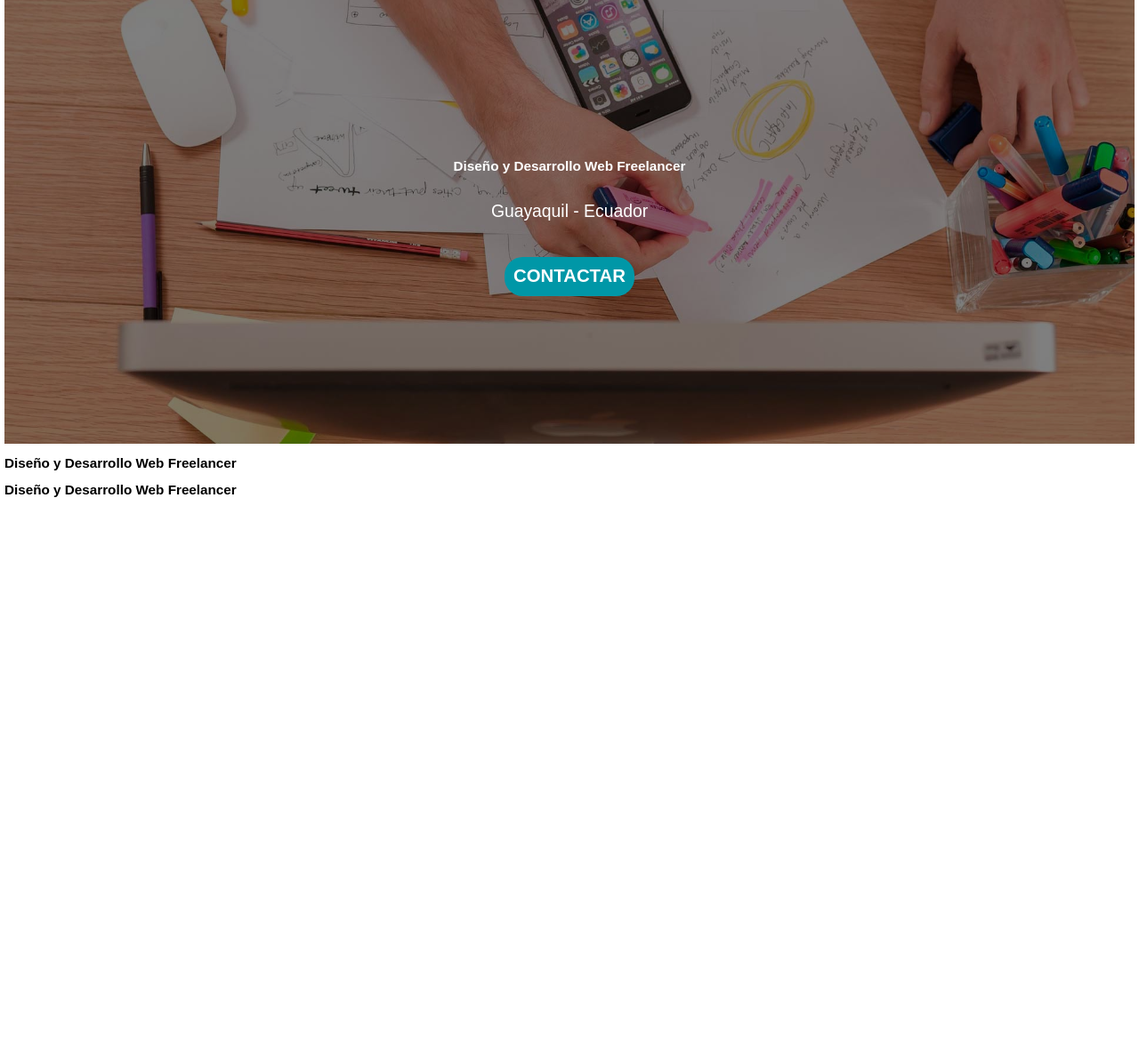
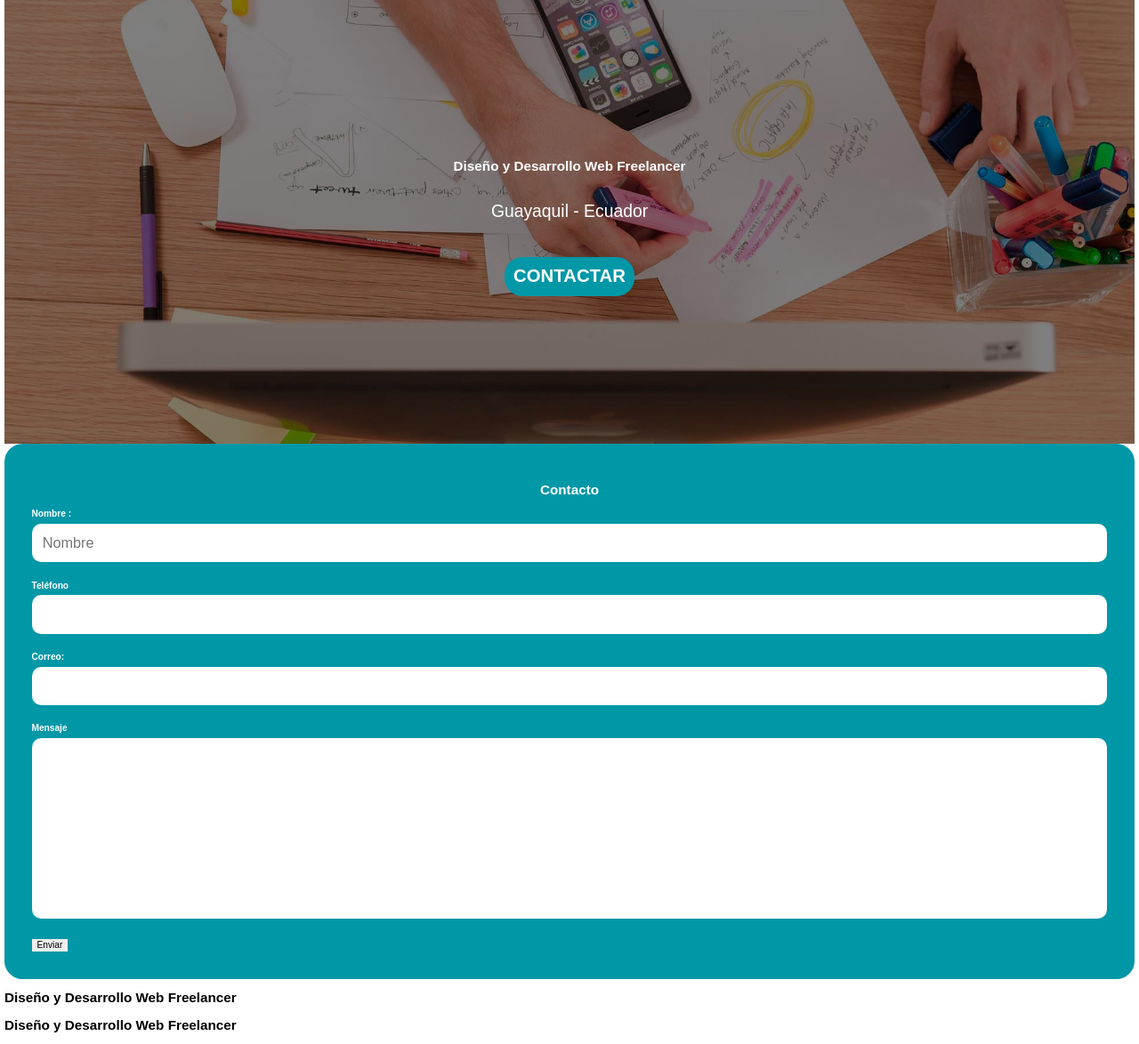
Before and after one commit to gmcruzgonzabay/Programacion-web-04, a PHP site: page / in a window 1280 px wide. Shown: the part 70-1244 px from the top of the page at 89% size. Before the commit the page ends 629 px from the top, so only its background shows below. Run offline with PHP 8.4, Linux system fonts and the light colour scheme; some libraries are stand-ins or nearby versions.

Commit message:
Formulario

```diff
--- a/27-julio/html project/css/styles.css
+++ b/27-julio/html project/css/styles.css
@@ -43,7 +43,7 @@ body
     padding: 1rem;
 
 }
-.navegacion-principa a:hover{
+.navegacion-principal a:hover{
 
     background-color: var(--primario);
     color: var(--oscuro);
@@ -103,10 +103,69 @@ EL H2 QUE SE ENCUENTRA EN HERO
 h2{
     color: #ffc107;
 }
-*/
+*//* ==========================
+
+   Formulario
+
+========================== */
+
+.contacto{
+    background-color: var(--secundario);
+    padding: 3rem;
+    border-radius: 2rem;
+}
+
+.contacto h2{
+
+    color: var(--blanco);
+    text-align: center;
+}
+.form{
+    margin: 0 auto;
+
+}
+
+legen{
+
+    color: var(--primario);
+    text-align: center;
+    font-size: 1.8rem;
+    font-weight: bold;
+    text-transform: uppercase;
+    margin-bottom: 2rem;
+
+}
+label
+{
+    color: var(--blanco);
+    font-weight: bold;
+    display: block;
+    margin-bottom: .5rem;
+}
+
+input,
+textarea,
+select{
+
+    width: 100%;
+    padding: 1.2rem;
+    border: none;
+    border-radius: 1rem;
+    margin-bottom: 2rem;
+    font-size: 1.6rem;
+}
 
 
 
+textarea{
+height: 20rem;
+   resize: none;
+}
+button{
+
+    border: none;
+    cursor: pointer;
+}
 
 
 
@@ -144,4 +203,5 @@ div
 
 img{
     border-radius: 30px;
+
 }
--- a/27-julio/html project/index.html
+++ b/27-julio/html project/index.html
@@ -78,6 +78,61 @@
         </div>
 
     </section>
+
+
+    <!--LISTAS DESORDENADAS-->
+
+    <!--
+    <ul>
+        <li> Pizza</li>
+        <li>Hamburguesas</li>
+        <li>Pollo</li>
+
+    </ul>
+    -->
+
+
+       <!--LISTAS ORDENADA-->
+
+    <!--
+
+    <ol>
+
+        <li> Hervir Agua</li>
+        <li> Agregar Cafe</li>
+        <li> Servir en una taza</li>
+    </ol>
+    -->
+
+
+
+    <!-- Formulario de contacto -->
+
+    <section class="contacto">
+     <h2>Contacto</h2>
+        <form>
+    <label for="nombre"> Nombre :</label>
+    <input placeholder="Nombre" required type="text" id="nombre" name="nombre">
+    <label for="telefono">Teléfono</label>
+    <input type="number" name="telefono" id="telefono">
+    <label for="correo">Correo:</label>
+    <input type="email" name="email" id="email">
+    <label for="mensaje">Mensaje</label>
+    <textarea id="mensaje" name="mensaje"></textarea>
+    <button type="button">Enviar</button>
+
+    </form>
+
+    </section>
+
+
+
+
+
+
+
+
+
   <h2>Diseño y Desarrollo Web <span>Freelancer</span></h2>
       <h2>Diseño y Desarrollo Web <span>Freelancer</span></h2>
 </body>
```
Also changed, not shown: 2 other files.
